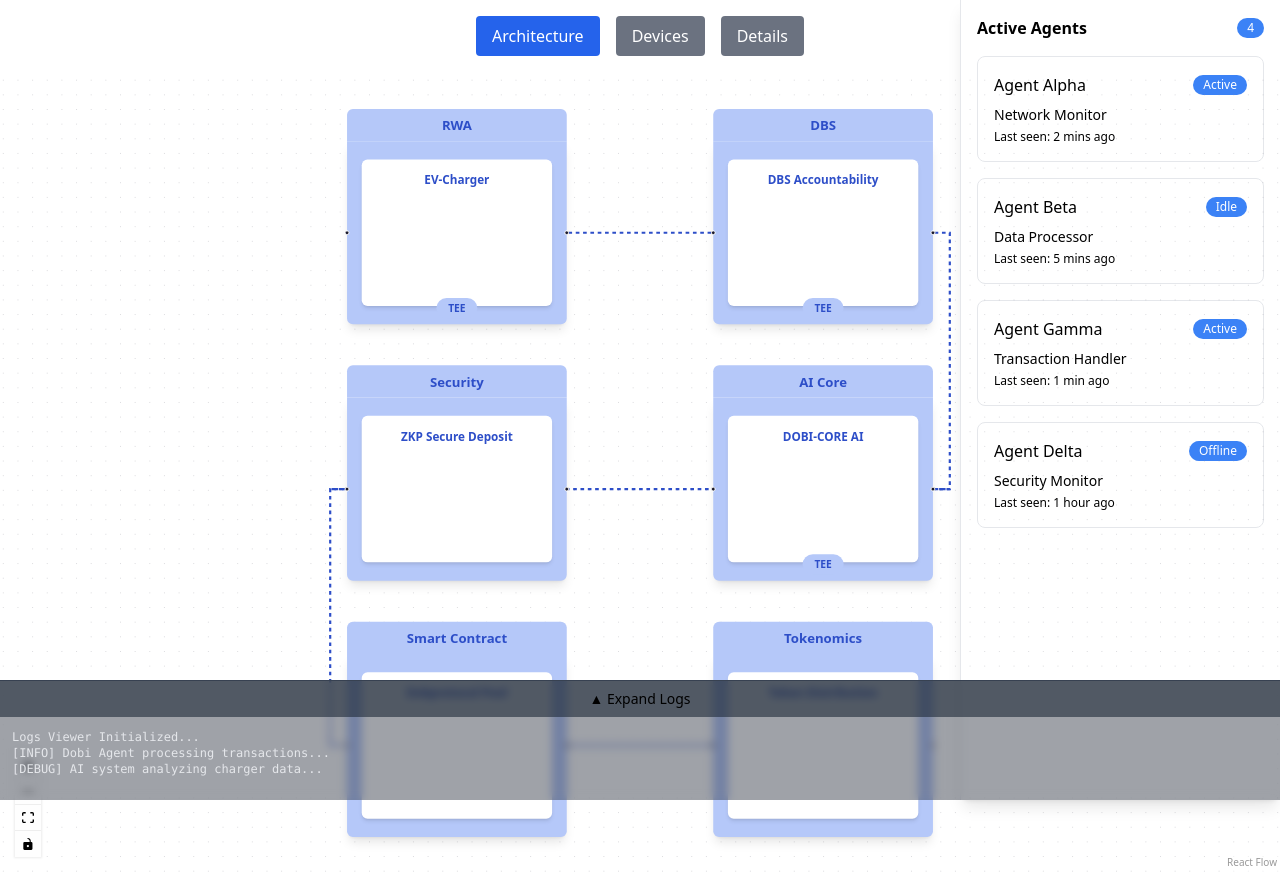
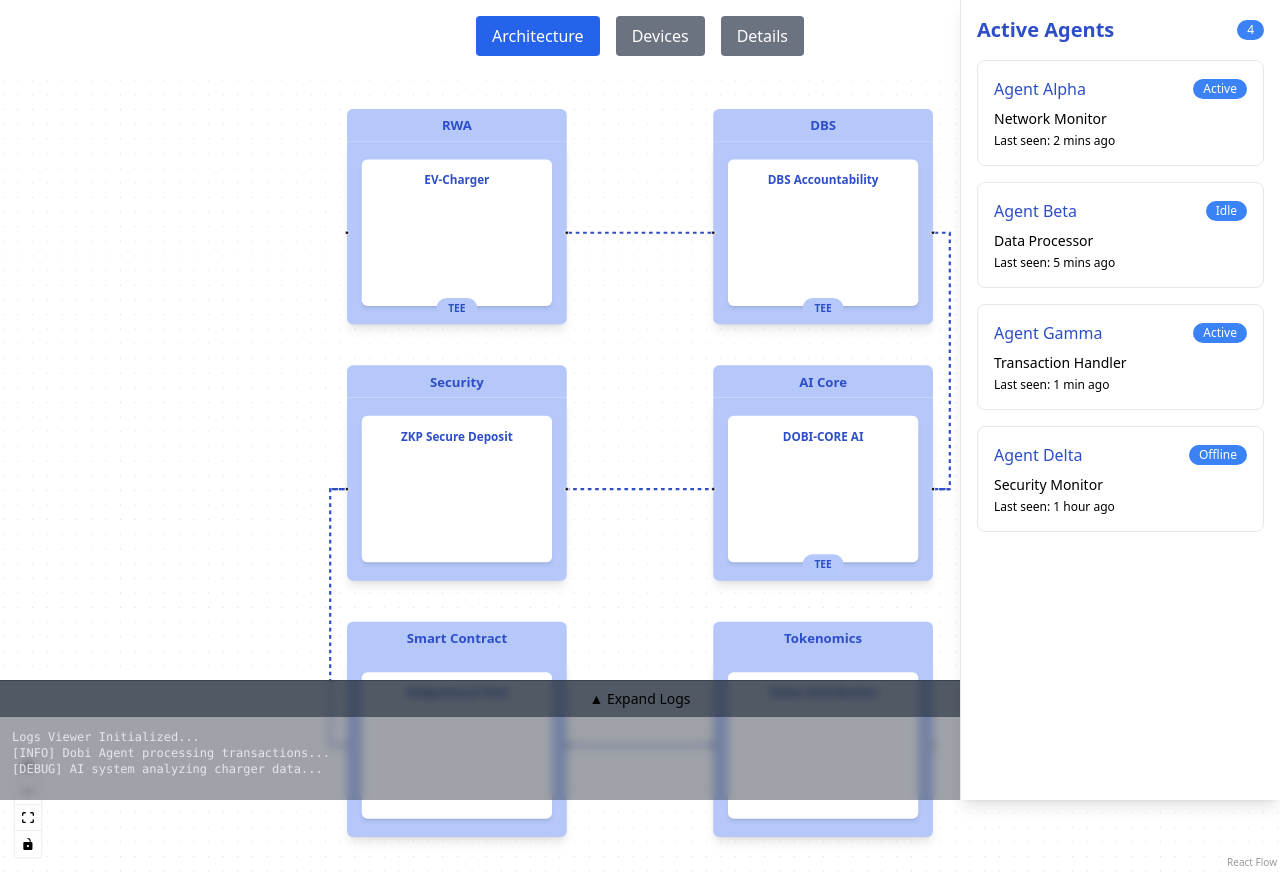
Before and after one commit to blessedux/DOBI_AGENT_LANDING, a Next.js app: page / in a window 1280 px wide. Built offline with nearby package versions, Linux system fonts and the light colour scheme.

Commit message:
added bubblemap component logic

```diff
--- /dev/null
+++ b/app/components/AgentSidebar.tsx
@@ -0,0 +1,91 @@
+"use client";
+
+import { useState } from "react";
+import { Badge } from "./ui/badge";
+import { ScrollArea } from "./ui/scroll-area";
+import BubbleMap from "./BubbleMap";
+
+// List of agents
+const agents = [
+  {
+    id: 1,
+    name: "Agent Alpha",
+    status: "Active",
+    type: "Network Monitor",
+    lastSeen: "2 mins ago"
+  },
+  {
+    id: 2,
+    name: "Agent Beta",
+    status: "Idle",
+    type: "Data Processor",
+    lastSeen: "5 mins ago"
+  },
+  {
+    id: 3,
+    name: "Agent Gamma",
+    status: "Active",
+    type: "Transaction Handler",
+    lastSeen: "1 min ago"
+  },
+  {
+    id: 4,
+    name: "Agent Delta",
+    status: "Offline",
+    type: "Security Monitor",
+    lastSeen: "1 hour ago"
+  }
+];
+
+export default function AgentSidebar() {
+  const [selectedAgent, setSelectedAgent] = useState(null); // Track selected agent
+
+  return (
+    <>
+      {/* Sidebar Component */}
+<div className="w-80 border-l p-4 fixed right-0 top-0 h-full bg-white shadow-lg z-[60]">
+        <div className="flex items-center justify-between mb-4">
+          <h2 className="font-semibold text-xl text-[#2D4EC8]">Active Agents</h2>
+          <Badge variant="outline">{agents.length}</Badge>
+        </div>
+
+        {/* Scrollable Agent List */}
+        <ScrollArea className="h-[calc(100vh-10rem)]">
+          <div className="space-y-4">
+            {agents.map((agent) => (
+              <div
+                key={agent.id}
+                className={`p-4 rounded-lg border cursor-pointer transition-all
+                ${selectedAgent?.id === agent.id ? "bg-[#B5C8F9]" : "bg-card hover:bg-gray-100"}`}
+                onClick={() => setSelectedAgent(agent)} // Clicking an agent opens BubbleMap
+              >
+                <div className="flex items-center justify-between mb-2">
+                  <h3 className="font-medium text-[#2D4EC8]">{agent.name}</h3>
+                  <Badge
+                    variant={
+                      agent.status === "Active"
+                        ? "default"
+                        : agent.status === "Idle"
+                        ? "secondary"
+                        : "destructive"
+                    }
+                  >
+                    {agent.status}
+                  </Badge>
+                </div>
+                <p className="text-sm text-muted-foreground mb-1">{agent.type}</p>
+                <p className="text-xs text-muted-foreground">Last seen: {agent.lastSeen}</p>
+              </div>
+            ))}
+          </div>
+        </ScrollArea>
+      </div>
+
+      {/* Bubble Map - Shows when clicking an agent */}
+      <BubbleMap
+        isVisible={!!selectedAgent}
+        onClose={() => setSelectedAgent(null)}
+      />
+    </>
+  );
+}
--- /dev/null
+++ b/app/components/BubbleMap.tsx
@@ -0,0 +1,31 @@
+"use client";
+
+import { motion, AnimatePresence } from "framer-motion";
+
+export default function BubbleMap({ isVisible, onClose }) {
+  return (
+    <AnimatePresence>
+      {isVisible && (
+        <motion.div
+          className="fixed inset-0 flex items-center justify-center bg-black bg-opacity-50 backdrop-blur-md z-50"
+          initial={{ opacity: 0 }}
+          animate={{ opacity: 1 }}
+          exit={{ opacity: 0 }}
+          onClick={onClose} // Click outside to close
+        >
+          {/* BubbleMap Window */}
+          <motion.div
+            className="relative bg-white w-[500px] h-[500px] rounded-lg shadow-lg p-5 flex flex-col items-center justify-center"
+            initial={{ scale: 0.8, opacity: 0, y: -50 }}
+            animate={{ scale: 1, opacity: 1, y: 0, transition: { type: "spring", stiffness: 200, damping: 20 } }}
+            exit={{ scale: 0.8, opacity: 0, y: -50 }}
+            onClick={(e) => e.stopPropagation()} // Prevent closing when clicking inside
+          >
+            <h2 className="text-2xl font-bold text-[#2D4EC8]">Bubble Map</h2>
+            <p className="text-gray-600">Device relationships will go here.</p>
+          </motion.div>
+        </motion.div>
+      )}
+    </AnimatePresence>
+  );
+}
--- a/app/components/agent-sidebar.tsx
+++ /dev/null
@@ -1,73 +0,0 @@
-"use client"
-
-import { Badge } from "../components/ui/badge"
-import { ScrollArea } from "./ui/scroll-area"
-
-const agents = [
-  {
-    id: 1,
-    name: "Agent Alpha",
-    status: "Active",
-    type: "Network Monitor",
-    lastSeen: "2 mins ago"
-  },
-  {
-    id: 2,
-    name: "Agent Beta",
-    status: "Idle",
-    type: "Data Processor",
-    lastSeen: "5 mins ago"
-  },
-  {
-    id: 3,
-    name: "Agent Gamma",
-    status: "Active",
-    type: "Transaction Handler",
-    lastSeen: "1 min ago"
-  },
-  {
-    id: 4,
-    name: "Agent Delta",
-    status: "Offline",
-    type: "Security Monitor",
-    lastSeen: "1 hour ago"
-  }
-]
-
-export function AgentSidebar() {
-  return (
-    <div className="w-80 border-l p-4 fixed right-0 top-0 h-full bg-white shadow-lg">
-      <div className="flex items-center justify-between mb-4">
-        <h2 className="font-semibold">Active Agents</h2>
-        <Badge variant="outline">{agents.length}</Badge>
-      </div>
-      <ScrollArea className="h-[calc(100vh-10rem)]">
-        <div className="space-y-4">
-          {agents.map((agent) => (
-            <div
-              key={agent.id}
-              className="p-4 rounded-lg border bg-card text-card-foreground"
-            >
-              <div className="flex items-center justify-between mb-2">
-                <h3 className="font-medium">{agent.name}</h3>
-                <Badge
-                  variant={
-                    agent.status === "Active"
-                      ? "default"
-                      : agent.status === "Idle"
-                      ? "secondary"
-                      : "destructive"
-                  }
-                >
-                  {agent.status}
-                </Badge>
-              </div>
-              <p className="text-sm text-muted-foreground mb-1">{agent.type}</p>
-              <p className="text-xs text-muted-foreground">Last seen: {agent.lastSeen}</p>
-            </div>
-          ))}
-        </div>
-      </ScrollArea>
-    </div>
-  )
-}
--- a/app/page.tsx
+++ b/app/page.tsx
@@ -3,7 +3,7 @@
 import React, { useState } from "react";
 import Navbar from "./components/ui/Navbar";
 import DobiChart from "./components/DobiChart";
-import { AgentSidebar } from "./components/agent-sidebar";
+import AgentSidebar  from "./components/AgentSidebar";
 import LogsViewer from "./components/ui/LogsViewer"; // Import new component
 
 export default function Home() {
--- a/package.json
+++ b/package.json
@@ -19,6 +19,7 @@
     "@xyflow/react": "^12.4.1",
     "autoprefixer": "^10.4.20",
     "class-variance-authority": "^0.7.1",
+    "framer-motion": "^12.0.0",
     "lucide-react": "^0.471.1",
     "next": "^15.1.4",
     "postcss": "^8.5.1",
```
Also changed, not shown: 1 other file (tests, documents, lock files or other folders).
